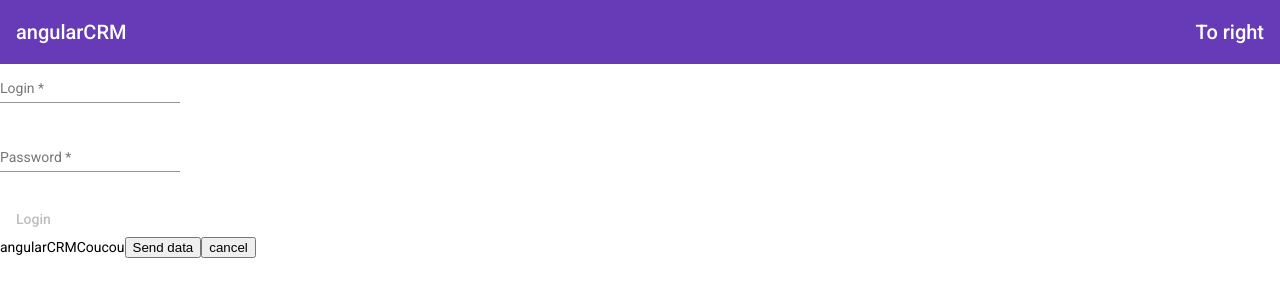
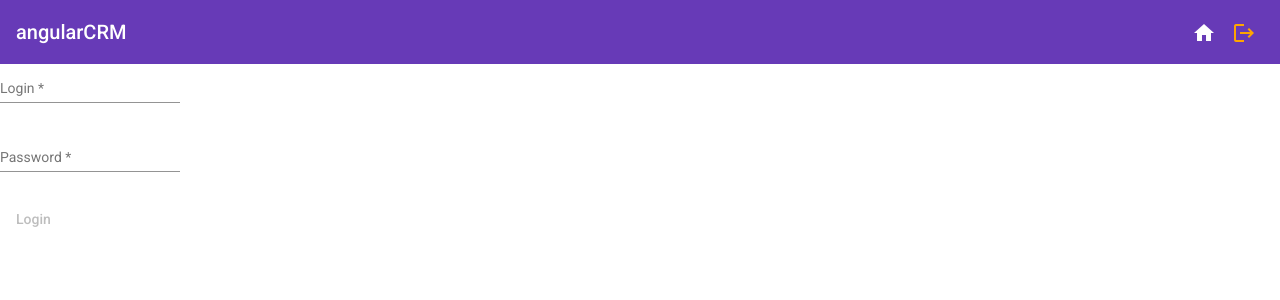
Before and after one commit to jollivetc/angularCRM-September, an Angular app: page /login in a window 1280 px wide. Before the commit this address led to /. Shown: the top 300 px of the page. Built offline with nearby package versions, Linux system fonts and the light colour scheme.

Commit message:
navigation

```diff
--- a/src/app/app-material.module.ts
+++ b/src/app/app-material.module.ts
@@ -1,10 +1,12 @@
 import { NgModule } from '@angular/core';
 import { MatInputModule } from '@angular/material/input';
 import { MatFormFieldModule } from '@angular/material/form-field';
-import { MatButtonModule } from '@angular/material/button'
-import { MatToolbarModule } from '@angular/material/toolbar'
+import { MatButtonModule } from '@angular/material/button';
+import { MatToolbarModule } from '@angular/material/toolbar';
+import { MatIconModule } from '@angular/material/icon';
+import {MatTooltipModule} from '@angular/material/tooltip';
 
-const materialModules = [MatInputModule, MatFormFieldModule, MatButtonModule, MatToolbarModule]
+const materialModules = [MatInputModule, MatFormFieldModule, MatButtonModule, MatToolbarModule, MatIconModule, MatTooltipModule]
 
 @NgModule({
   declarations: [],
--- a/src/app/app-routing.module.ts
+++ b/src/app/app-routing.module.ts
@@ -1,7 +1,15 @@
 import { NgModule } from '@angular/core';
 import { RouterModule, Routes } from '@angular/router';
+import { HomeComponent } from './home/home.component';
+import { AuthenticationGuard } from './login/authentication.guard';
+import { LoginComponent } from './login/login.component';
 
-const routes: Routes = [];
+const routes: Routes = [
+  {path:'', redirectTo:'login', pathMatch:'full'},
+  {path:'login', component:LoginComponent},
+  {path:'home', component:HomeComponent, canActivate:[AuthenticationGuard]},
+  {path:'**', redirectTo:'home', pathMatch:'full'}
+];
 
 @NgModule({
   imports: [RouterModule.forRoot(routes)],
--- a/src/app/app.component.html
+++ b/src/app/app.component.html
@@ -2,12 +2,17 @@
   <mat-toolbar color="primary">
     <span>{{ title }}</span>
     <span class="fill-space"></span>
-    <span>To right</span>
+    <span>
+      <a [routerLink]="'/home'" matTooltip="home"
+          [routerLinkActive]="'is-active'" mat-icon-button>
+        <mat-icon>home</mat-icon>
+      </a>
+      <a [routerLink]="'/login'" matTooltip="Logout"
+          [routerLinkActive]="'is-active'" mat-icon-button>
+        <mat-icon>logout</mat-icon>
+      </a>
+    </span>
   </mat-toolbar>
 </div>
 
-<crm-login></crm-login>
-
-<crm-dummy [label]="title" label2="Coucou"
-    (clicked)="receiveData($event)"
-    (cancel)="receiveData($event)"></crm-dummy>
+<router-outlet></router-outlet>
--- a/src/app/app.module.ts
+++ b/src/app/app.module.ts
@@ -9,13 +9,15 @@ import { BrowserAnimationsModule } from '@angular/platform-browser/animations';
 import { AppMaterialModule } from './app-material.module';
 import { DummyComponent } from './component/dummy/dummy.component';
 import { HelpComponent } from './component/help/help.component';
+import { HomeComponent } from './home/home.component';
 
 @NgModule({
   declarations: [
     AppComponent,
     LoginComponent,
     DummyComponent,
-    HelpComponent
+    HelpComponent,
+    HomeComponent
   ],
   imports: [
     BrowserModule,
--- /dev/null
+++ b/src/app/home/home.component.html
@@ -0,0 +1 @@
+<p>home works!</p>
--- /dev/null
+++ b/src/app/home/home.component.ts
@@ -0,0 +1,15 @@
+import { Component, OnInit } from '@angular/core';
+
+@Component({
+  selector: 'crm-home',
+  templateUrl: './home.component.html',
+  styleUrls: ['./home.component.scss']
+})
+export class HomeComponent implements OnInit {
+
+  constructor() { }
+
+  ngOnInit(): void {
+  }
+
+}
--- /dev/null
+++ b/src/app/login/authentication.guard.ts
@@ -0,0 +1,22 @@
+import { Injectable } from '@angular/core';
+import { ActivatedRouteSnapshot, CanActivate, Router, RouterStateSnapshot, UrlTree } from '@angular/router';
+import { Observable } from 'rxjs';
+import { AuthenticationService } from './authentication.service';
+
+@Injectable({
+  providedIn: 'root'
+})
+export class AuthenticationGuard implements CanActivate {
+
+  constructor(private router:Router, private authent:AuthenticationService){}
+
+  canActivate(
+    route: ActivatedRouteSnapshot,
+    state: RouterStateSnapshot): Observable<boolean | UrlTree> | Promise<boolean | UrlTree> | boolean | UrlTree {
+      if(!this.authent.authenticated){
+        return this.router.parseUrl('login')
+      }
+      return true;
+  }
+
+}
--- a/src/app/login/authentication.service.ts
+++ b/src/app/login/authentication.service.ts
@@ -1,19 +1,38 @@
 
 import { Injectable } from '@angular/core';
+import { User } from './model/user';
 
+const USER_TOKEN = 'angularCRM.user.token'
 @Injectable({
   providedIn: 'root'
 })
 export class AuthenticationService {
 
-  constructor() { }
+  private user?:User;
 
-  authentUser(login:string, password:string):any{
-    return{
+  constructor() {
+    if(sessionStorage.getItem(USER_TOKEN)){
+      this.user = JSON.parse(sessionStorage.getItem(USER_TOKEN)!);
+    }
+  }
+
+  get authenticated():boolean {
+    return !!this.user
+  }
+
+  disconnect():void{
+    this.user = undefined;
+    sessionStorage.removeItem(USER_TOKEN);
+  }
+
+  authentUser(login:string, password:string):User{
+     this.user = {
       id:1,
       login,
       lastname:'Doe',
       firstname:'John'
     }
+    sessionStorage.setItem(USER_TOKEN, JSON.stringify(this.user));
+    return this.user;
   }
 }
--- a/src/app/login/login.component.ts
+++ b/src/app/login/login.component.ts
@@ -1,6 +1,8 @@
 import { Component, OnInit } from '@angular/core';
 import { AbstractControl, FormControl, FormGroup, ValidationErrors, Validators } from '@angular/forms';
+import { Router } from '@angular/router';
 import { AuthenticationService } from './authentication.service';
+import { User } from './model/user';
 
 @Component({
   selector: 'crm-login',
@@ -18,7 +20,8 @@ export class LoginComponent implements OnInit {
     required: 'password est obligatoire',
     checkFor$: 'pas de $ dans le mot de passe'
   }
-  constructor(private authent:AuthenticationService) {
+  constructor(private authent:AuthenticationService, private router:Router) {
+    this.authent.disconnect();
     this.loginForm = new FormGroup({
       login: new FormControl('',[Validators.required, Validators.minLength(3)]),
       password: new FormControl('',
@@ -30,10 +33,12 @@ export class LoginComponent implements OnInit {
   }
 
   public logMeIn():void{
-    const user = this.authent.authentUser(
+    const user:User = this.authent.authentUser(
               this.loginForm.get('login')?.value,
               this.loginForm.get('password')?.value);
-    console.log(user);
+    if(user){
+      this.router.navigateByUrl('home');
+    }
   }
 
 }
--- /dev/null
+++ b/src/app/login/model/user.ts
@@ -0,0 +1,6 @@
+export interface User {
+  id:number,
+  login: string,
+  firstname: string,
+  lastname: string
+}
--- a/src/styles.scss
+++ b/src/styles.scss
@@ -1,7 +1,10 @@
 /* You can add global styles to this file, and also import other style files */
+html, body { height: 100%; }
+body { margin: 0; font-family: Roboto, "Helvetica Neue", sans-serif; }
+
 .ng-touched.ng-invalid{
   border-color: red;
 }
-
-html, body { height: 100%; }
-body { margin: 0; font-family: Roboto, "Helvetica Neue", sans-serif; }
+.is-active{
+  color:orange;
+}
```
Also changed, not shown: src/app/home/home.component.scss (added), 2 other files (tests, documents, lock files or other folders).
